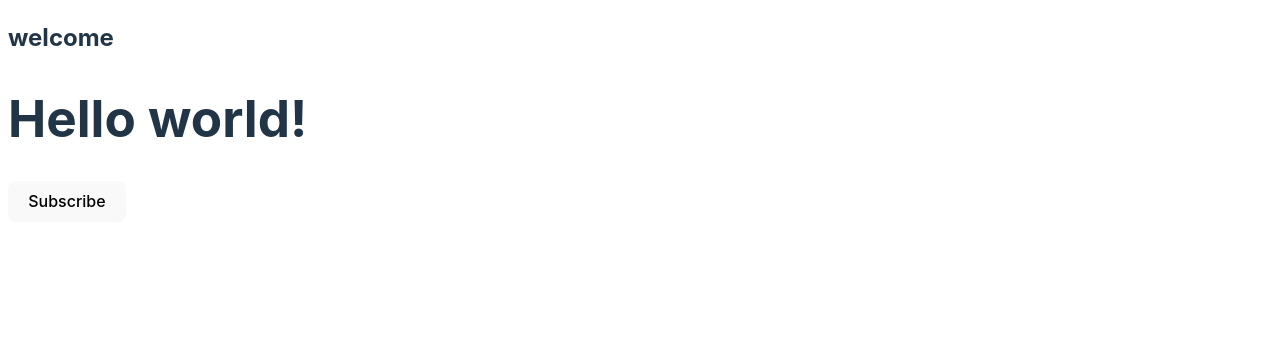
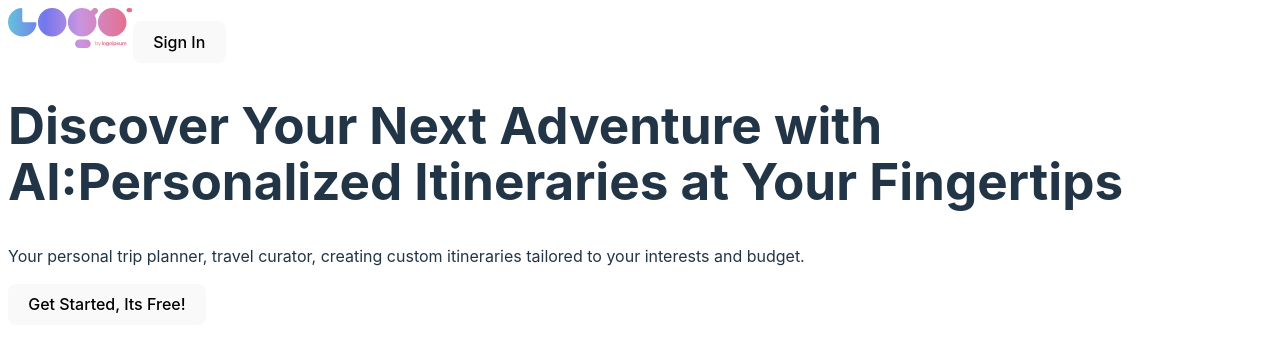
Before and after one commit to tinamistry/Travel-Planner, a React (Vite) app in the folder ai-travel-planner/: page / in a window 1280 px wide. Shown: the top 352 px of the page. Built offline with nearby package versions, Linux system fonts and the light colour scheme.

Commit message:
added logo, header and landing page

```diff
--- a/ai-travel-planner/src/App.css
+++ b/ai-travel-planner/src/App.css
@@ -1,6 +1,6 @@
 
 #root {
-  max-width: 1280px;
+  max-width: 100%;
 
 }
 
--- a/ai-travel-planner/src/App.jsx
+++ b/ai-travel-planner/src/App.jsx
@@ -2,18 +2,14 @@
 import reactLogo from './assets/react.svg'
 import viteLogo from '/vite.svg'
 import './App.css'
-import { Button } from './components/ui/button'
+import Hero from './components/custom/Hero'
 
 function App() {
   const [count, setCount] = useState(0)
 
   return (
     <>
-      <h2> welcome</h2>
-      <h1 class="text-3xl font-bold underline">
-          Hello world!
-        </h1>
-        <Button>Subscribe</Button>
+      <Hero/>
 
     </>
   )
--- /dev/null
+++ b/ai-travel-planner/src/components/custom/Header.jsx
@@ -0,0 +1,13 @@
+import React from "react";
+import { Button } from '../ui/button'
+
+function Header(){
+    return(
+        <div className = 'p-3 shadow-sm flex justify-between item-center px-5'>
+            <img src='/logo.svg'></img>
+            <Button>Sign In</Button>
+        </div>
+    )
+}
+
+export default Header;
--- /dev/null
+++ b/ai-travel-planner/src/components/custom/Hero.jsx
@@ -0,0 +1,20 @@
+import React from "react";
+import {Button} from '../ui/button'
+
+function Hero(){
+    return(
+        <div className = 'flex flex-col items-center mx-56 gap-9'>
+            <h1 className = 'font-extrabold text-[50px] text-center mt-[60px]'>
+                <span className = 'text-[#57b9ff]'>Discover Your Next Adventure with AI:</span>
+                Personalized Itineraries at Your Fingertips
+            </h1>
+            <p className = 'text-xl text-gray-500 text-center'>
+                Your personal trip planner, travel curator, creating custom itineraries
+                tailored to your interests and budget.
+            </p>
+            <Button className = 'align-center'>Get Started, Its Free!</Button>
+        </div>
+    )
+}
+
+export default Hero;
--- a/ai-travel-planner/src/main.jsx
+++ b/ai-travel-planner/src/main.jsx
@@ -5,6 +5,7 @@
 import { createBrowserRouter } from 'react-router-dom'
 import { RouterProvider } from 'react-router'
 import CreateTrip from './create-trip'
+import Header from './components/custom/Header'
 
 const router = createBrowserRouter([
   {
@@ -18,6 +19,7 @@
 ])
 createRoot(document.getElementById('root')).render(
   <StrictMode>
+    <Header/>
     <RouterProvider router = {router}></RouterProvider>
   </StrictMode>,
 )
```
Also changed, not shown: ai-travel-planner/public/logo.svg (added).
